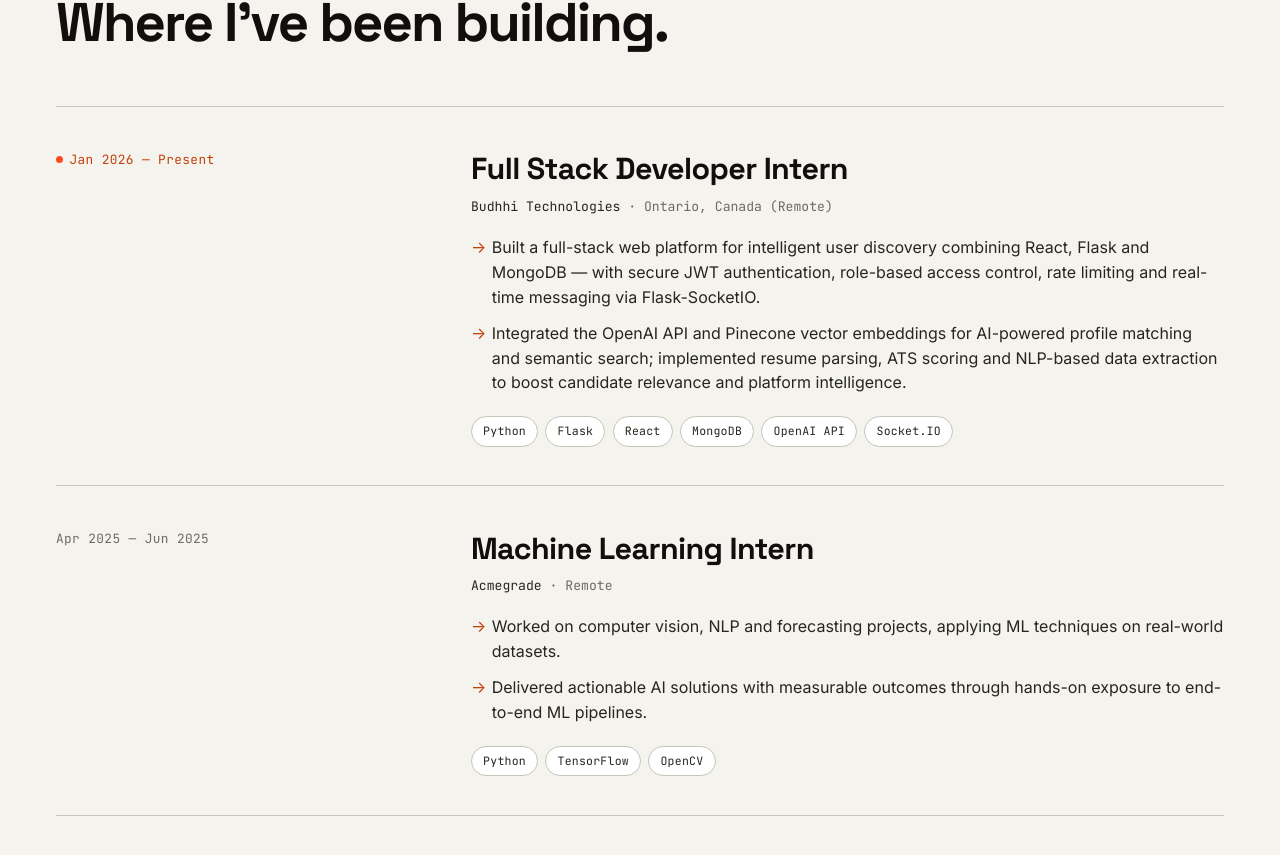
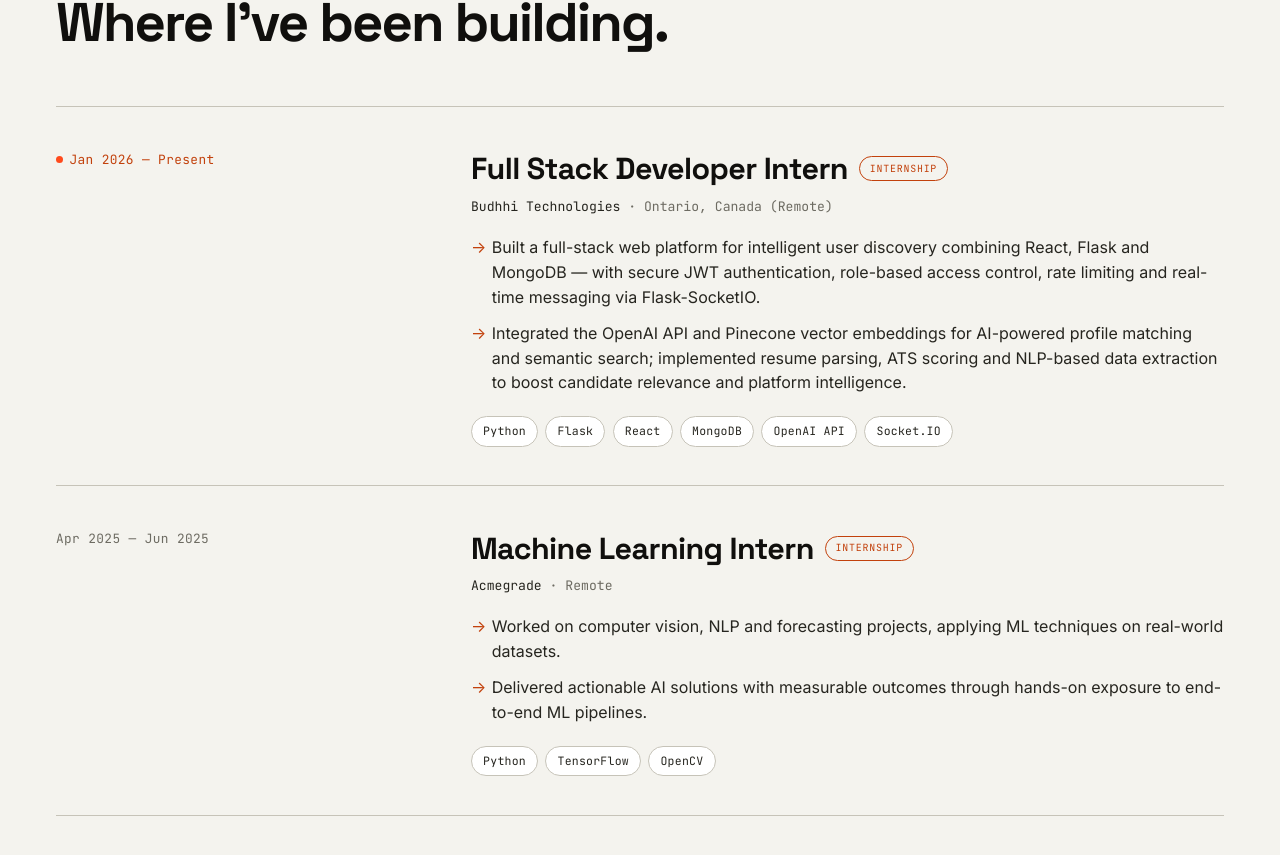
Before and after one commit to sachin-2004jlr/My-Portifolio, a React (Vite) app: page / in a window 1280 px wide. Shown: the part 3552-4407 px from the top of the page. Built offline with nearby package versions, Linux system fonts and the light colour scheme.

Commit message:
Experience: employment-type chip (Internship) on each role

```diff
--- a/src/components/Experience.jsx
+++ b/src/components/Experience.jsx
@@ -21,7 +21,10 @@ export default function Experience() {
               )}
             </div>
             <div className="exp__body">
-              <h3 className="exp__role">{job.role}</h3>
+              <div className="exp__role-row">
+                <h3 className="exp__role">{job.role}</h3>
+                {job.type && <span className="exp__type">{job.type}</span>}
+              </div>
               <p className="exp__company">
                 {job.company} <span>· {job.location}</span>
               </p>
--- a/src/data/content.js
+++ b/src/data/content.js
@@ -84,6 +84,7 @@ export const experience = [
     role: 'Full Stack Developer Intern',
     company: 'Budhhi Technologies',
     location: 'Ontario, Canada (Remote)',
+    type: 'Internship',
     period: 'Jan 2026 — Present',
     current: true,
     stack: ['Python', 'Flask', 'React', 'MongoDB', 'OpenAI API', 'Socket.IO'],
@@ -96,6 +97,7 @@ export const experience = [
     role: 'Machine Learning Intern',
     company: 'Acmegrade',
     location: 'Remote',
+    type: 'Internship',
     period: 'Apr 2025 — Jun 2025',
     current: false,
     stack: ['Python', 'TensorFlow', 'OpenCV'],
--- a/src/index.css
+++ b/src/index.css
@@ -542,7 +542,13 @@ section[id], [id='top'], [id='main'] { scroll-margin-top: calc(var(--nav-h) + 1r
 .exp__period { font-family: var(--font-mono); font-size: 0.8rem; letter-spacing: 0.03em; color: var(--muted); }
 .exp__period-live { display: inline-flex; align-items: center; gap: 0.4rem; color: var(--accent-deep); }
 .exp__dot { width: 7px; height: 7px; border-radius: 50%; background: var(--accent); animation: pulse 2.2s infinite; }
+.exp__role-row { display: flex; align-items: center; flex-wrap: wrap; gap: 0.7rem; }
 .exp__role { font-family: var(--font-display); font-weight: 700; font-size: clamp(1.3rem, 3vw, 1.9rem); letter-spacing: -0.02em; }
+.exp__type {
+  font-family: var(--font-mono); font-size: 0.62rem; letter-spacing: 0.08em; text-transform: uppercase;
+  padding: 0.24rem 0.6rem; border-radius: 100px;
+  border: 1px solid var(--accent-deep); color: var(--accent-deep);
+}
 .exp__company { font-family: var(--font-mono); font-size: 0.82rem; color: var(--ink-soft); margin-top: 0.3rem; }
 .exp__company span { color: var(--muted); }
 .exp__points { margin-top: 1.1rem; display: flex; flex-direction: column; gap: 0.7rem; }
```
